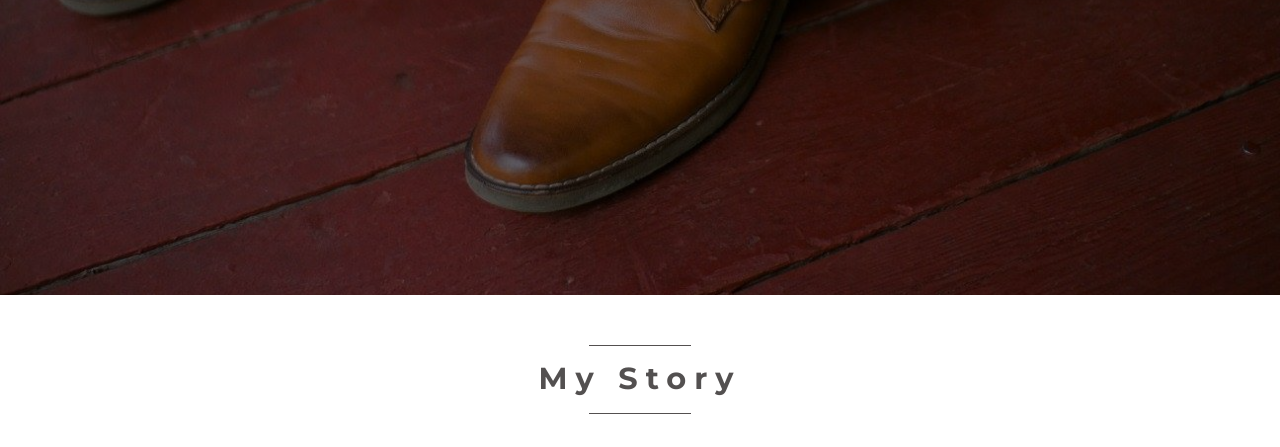
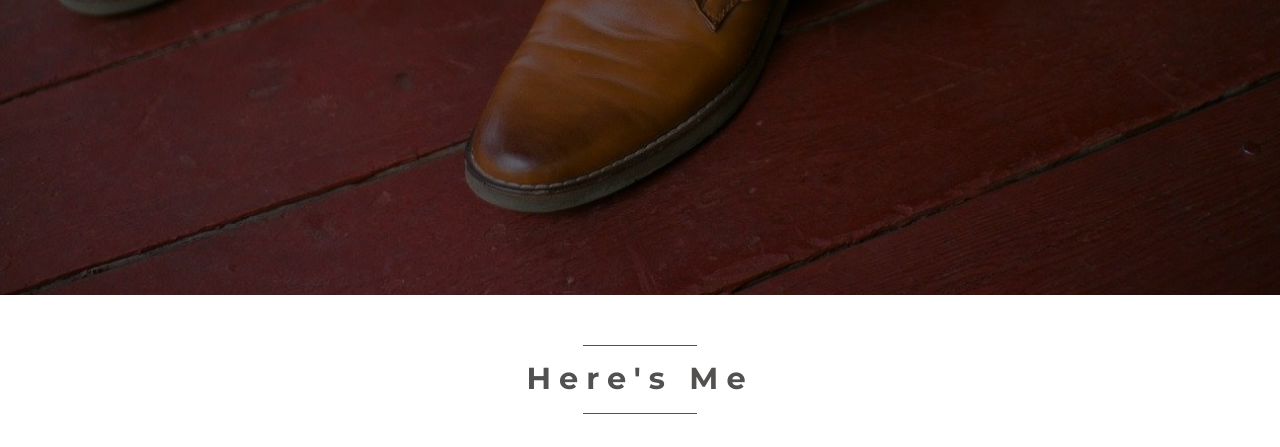
Before and after one commit to brykeith/brykeith.github.io, a plain HTML site: page index.html in a window 1280 px wide. Shown: the part 505-952 px from the top of the page. Drawn offline with Linux system fonts and the light colour scheme.

Commit message:
Update index.html
changed from "my story" to "Here's Me"

```diff
--- a/index.html
+++ b/index.html
@@ -38,7 +38,7 @@
       <div class="everything-below-title-section-inner-wrapper">
         <!-- start about section -->
         <div id="home" class="section about-section">
-          <div class="section-title about-section-title">My Story</div>
+          <div class="section-title about-section-title">Here's Me</div>
           <div class="about-wrapper">
             <div class="about-section-banner">
               <div class="about-picture">
```
